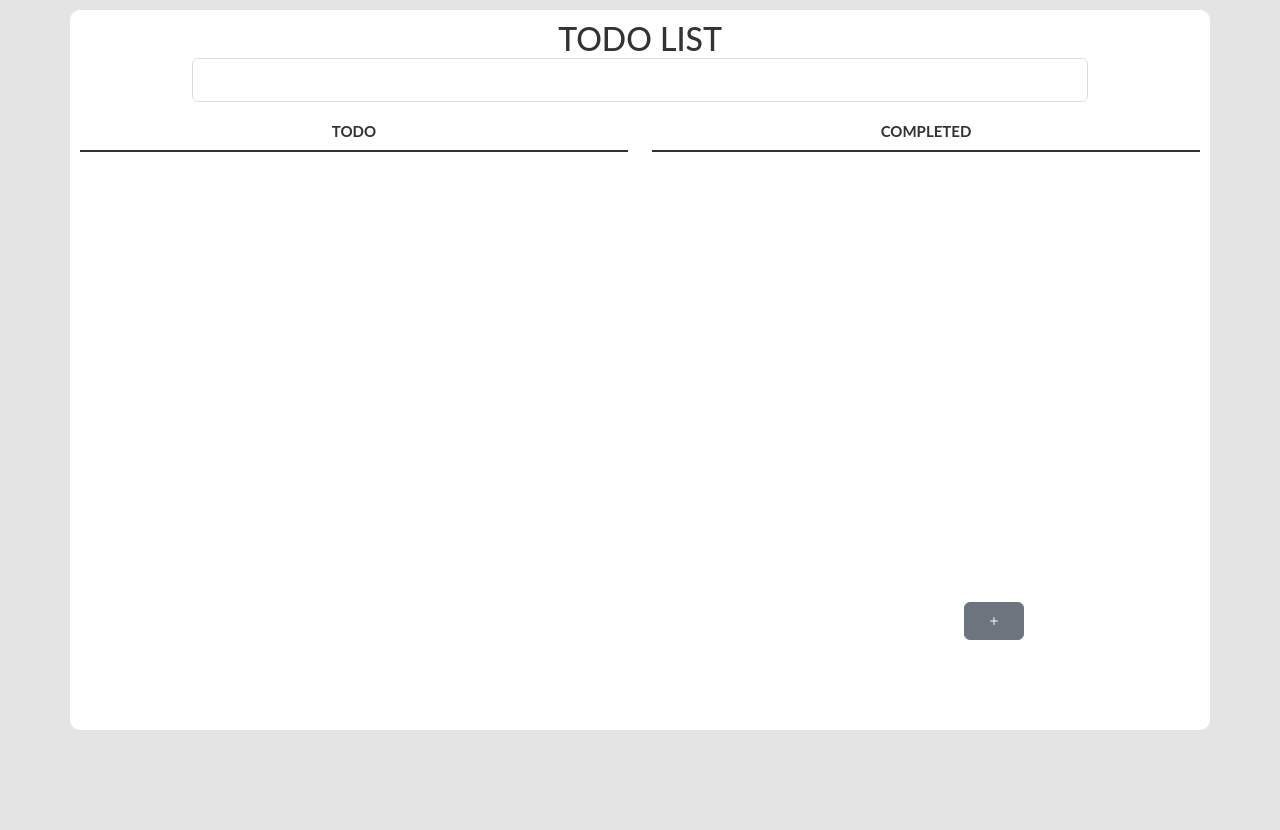
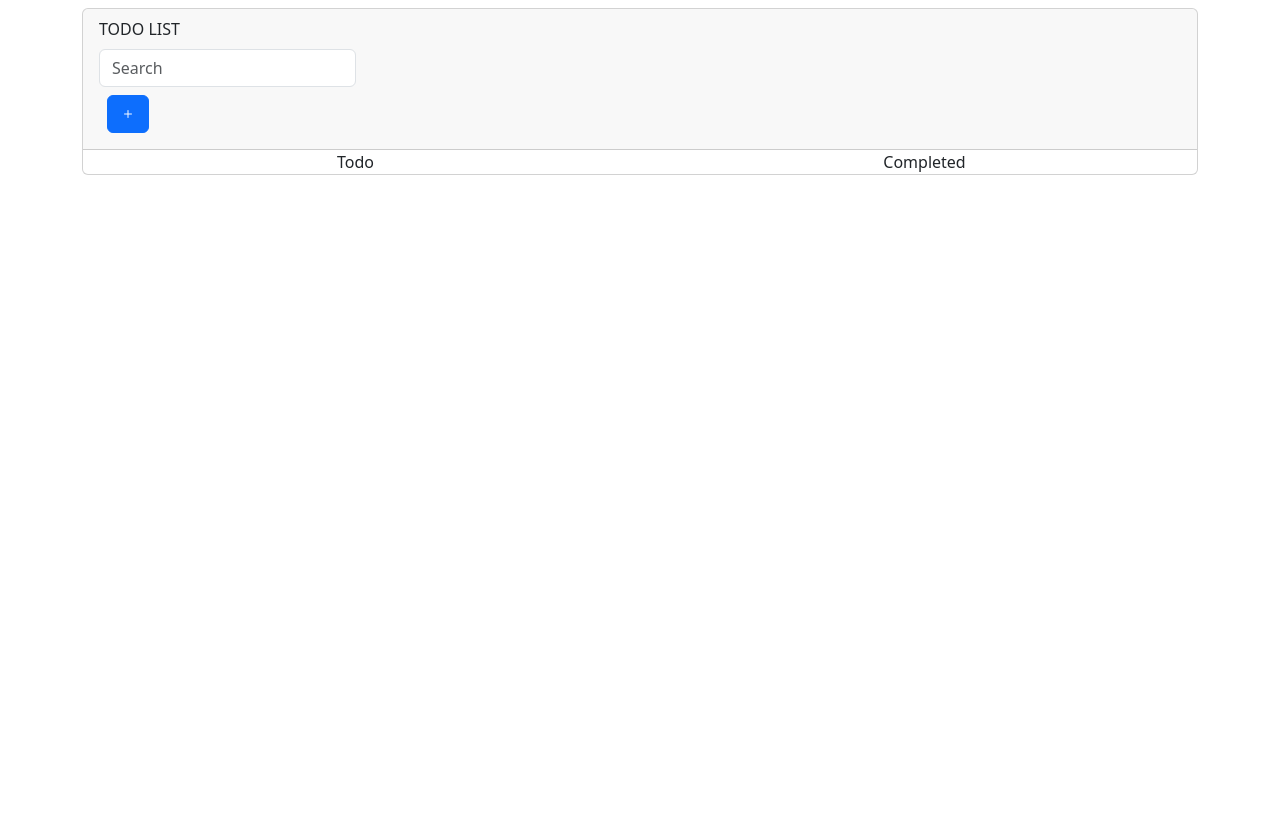
Before and after one commit to ankit-kalal/todo_app, a Django app: page / in a window 1280 px wide. After the commit the page ends 175 px from the top, so only its background shows below. Run offline with Django 3.2, Linux system fonts and the light colour scheme; data that the repository does not hold is empty; some libraries are stand-ins or nearby versions.

Commit message:
UI re-freshed

```diff
--- a/static/css/todo.css
+++ /dev/null
@@ -1,205 +0,0 @@
-body {
-    background: #fff;
-    color: #333;
-    font-family: Lato, sans-serif;
-    background-color: #e4e4e4;
-}
-
-.container {
-    display: block;
-
-    margin: 10px auto 100px;
-    background-color: #fff;
-    padding: 0px 10px 10px 10px;
-    border-radius: 10px;
-    position: relative;
-    height: 90vh;
-    overflow: auto;
-    overflow-x: hidden;
-}
-
-
-.add-btn {
-    position: fixed;
-    bottom: 20%;
-    right: 20%;
-}
-
-.L {
-    background-color: rgb(172, 216, 216);
-    border-radius: 60px;
-}
-
-.M {
-    background-color: burlywood;
-    border-radius: 60px;
-}
-
-.H {
-    background-color: rgb(179, 87, 87);
-    border-radius: 60px;
-}
-
-
-
-h2 {
-    text-align: center;
-    padding-top: 10px;
-    margin-bottom: 0px;
-}
-
-ul {
-    margin: 0;
-    padding: 0;
-}
-
-li * {
-    float: left;
-}
-
-li,
-h3 {
-    clear: both;
-    list-style: none;
-}
-
-input,
-button {
-    outline: none;
-}
-
-button {
-    background: none;
-    border: 0px;
-    color: #888;
-    font-size: 15px;
-    width: 60px;
-    margin: 10px 0 0;
-    font-family: Lato, sans-serif;
-    cursor: pointer;
-}
-
-button:hover {
-    color: #333;
-}
-
-/* Heading */
-
-h3,
-label[for="new-task"] {
-    color: #333;
-    font-weight: 700;
-    font-size: 15px;
-    border-bottom: 2px solid #333;
-    padding: 20px 0 10px;
-    margin: 0;
-    text-transform: uppercase;
-}
-
-input[type="text"] {
-    margin: 0;
-    font-size: 18px;
-    line-height: 18px;
-    height: 18px;
-    padding: 10px;
-    border: 1px solid #ddd;
-    background: #fff;
-    border-radius: 6px;
-    font-family: Lato, sans-serif;
-    color: #888;
-}
-
-input[type="text"]:focus {
-    color: #333;
-}
-
-/* New Task */
-
-label[for="new-task"] {
-    display: block;
-    margin: 0 0 20px;
-}
-
-input#new-task {
-    height: 40%;
-    width: 80%;
-}
-
-input#update_task_title {
-    height: 40%;
-    width: 80%;
-}
-
-
-
-
-
-
-p>button:hover {
-    color: #0fc57c;
-}
-
-/* Task list */
-
-li {
-    overflow: hidden;
-    padding: 20px 0;
-    border-bottom: 1px solid #eee;
-}
-
-li>input[type="checkbox"] {
-    margin: 0 10px;
-    position: relative;
-    top: 15px;
-}
-
-li>label {
-    font-size: 18px;
-    line-height: 40px;
-    width: 237px;
-    padding: 0 0 0 11px;
-}
-
-li>input[type="text"] {
-    width: 226px;
-}
-
-li>.delete:hover {
-    color: #cf2323;
-}
-
-/* Completed */
-
-#completed-tasks label {
-    text-decoration: line-through;
-    color: #888;
-}
-
-/* Edit Task */
-
-ul li input[type="text"] {
-    display: none;
-}
-
-ul li.editMode input[type="text"] {
-    display: block;
-}
-
-ul li.editMode label {
-    display: none;
-}
-
-
-
-.live-search {
-    height: 40%!important;
-    width: 80%!important;
-}
-
-.my-icon {
-    margin-left: 25%;
-}
-
-.delete{
-    margin-left: 25px;
-}
--- a/static/js/todo.js
+++ b/static/js/todo.js
@@ -22,16 +22,11 @@ $(document).ready(function () {
 
             title = todoItem.title.charAt(0).toUpperCase() + todoItem.title.slice(1);
             var listItem =
-                '<li class="' + (todoItem.task_priority == 0 ? "L" : (todoItem.task_priority == 1 ? "M" : "H")) + '">' +
-                '<input class="complete" type="checkbox" data-id="' +
-                todoItem.id +
-                '" ' +
-                (todoItem.completed ? "checked" : "") +
-                "><label>" +
-                title +
-                "</label>" +
-                '<div class="my-icon"><p class="edit update " data-id="' +todoItem.id +'"><i class="bi bi-pencil-square"></i></p>' +
-                '<p class="delete" data-id="' + todoItem.id + '"><i class="bi bi-trash"></p></div></li>';
+                `<li class="list-group-item m-2 rounded d-flex align-items-start ${todoItem.task_priority == 0 ? "list-group-item-warning" : (todoItem.task_priority == 1 ? "list-group-item-primary" : "list-group-item-danger")}"><input class="complete mt-2" type="checkbox" data-id="${todoItem.id}" ${(todoItem.completed ? "checked" : "")}><span class="mx-2 d-inline-block text-truncate" style="max-width:100px">${title}</span>
+                <div class="position-relative w-100">
+                <div class="position-absolute d-flex end-0"><span class="edit update" data-id="${todoItem.id}"><i class="bi bi-pencil-square"></i></span>&nbsp<span class="delete ml-2" data-id="${todoItem.id}"><i class="bi bi-trash"></i></span></div>
+                </div>
+                </li>`;
 
             if (todoItem.completed === true) {
                 $("#completed-tasks").append(listItem);
@@ -157,18 +152,13 @@ $(document).ready(function () {
         }
     );
 
-
-
     $("#update_btn").on("click", function (event) {
 
         var todoId = $(this).val()
         var newTitle = $("#update_task_title").val()
         var newPriority = $("#update_task_priority").val()
 
-
-
-
-        console.log("update_btn click", todoId);
+        // console.log("update_btn click", todoId);
 
         if (newTitle !== null) {
             $.ajax({
@@ -188,9 +178,6 @@ $(document).ready(function () {
     }
     );
 
-
-
-
     $('#live-search').on('keyup', function () {
         console.log("change111", $('#live-search').val());
 
@@ -207,8 +194,4 @@ $(document).ready(function () {
 
     });
 
-
-
-
-
 });
--- a/templates/todo_frontend/todo.html
+++ b/templates/todo_frontend/todo.html
@@ -1,65 +1,54 @@
 {% extends 'todo_frontend/base.html' %} {% load static %} {% block body %}
 
-<div class="container text-center">
-    <div class="header">
-      <h2>TODO LIST</h2>
+<div class="container">
+	<div class="card mt-2">
+		<div class="card-header clearfix">
+			<div class="card-title">TODO LIST</div>
+				<form>
+					{% csrf_token %}
+					<label for="live-search"><input type="text" name="live-search" id="live-search" class="form-control" placeholder="Search"/></label>
+				</form>
+			<button type="button" class="btn btn-primary m-2" data-bs-toggle="modal"
+			data-bs-target="#exampleModal">
+			<i class="bi-plus"></i>
+		</button>
+		</div>
 
-      <div class="row justify-content-center">
-        <form id="" method="">
-          {% csrf_token %}
-          <div class="col-12">
-            <input type="text" name="live-search" class="live-search" id="live-search"/>
-          </div>
-        </form>
-      </div>
-    </div>
+		<div class="row">
+			<div class="col-md-12 d-md-none">
+				<ul class="nav nav-tabs px-2 pt-2">
+					<li class="nav-item">
+					  <a class="nav-link active" href="#">Todo</a>
+					</li>
+					<li class="nav-item">
+					  <a class="nav-link" href="#">Completed</a>
+					</li>
+				</ul>
+			</div>
+			<div class=" col-12 col-md-6">
+				<div class="d-none d-md-block text-center">
+					<span class="font-width-bold">Todo</span>
+				</div>
+				<ul id="incomplete-tasks" class="list-group">
+					<li class="list-group-item m-2 rounded align-items-start placeholder"></li>
+					<li class="list-group-item m-2 rounded align-items-start placeholder"></li>
+					<li class="list-group-item m-2 rounded align-items-start placeholder"></li>
+				</ul>
+			</div>
 
-  <div class="row center">
-    <div class="col">
-      <h3>Todo</h3>
-      <ul id="incomplete-tasks">
-        <li>
-          <input type="checkbox" />
-          <label>Pay Bills</label>
-
-          <button class="edit">Edit</button>
-          <button class="delete">Delete</button>
-        </li>
-        <li>
-          <input class="complete" type="checkbox" /><label>Go Shopping</label
-          ><input type="text" value="Go Shopping" /><button class="edit">
-            Edit</button
-          ><button class="delete">Delete</button>
-        </li>
-      </ul>
-    </div>
-    <div class="col">
-      <h3>Completed</h3>
-      <ul id="completed-tasks">
-        <li>
-          <input type="checkbox" checked /><label>See the Doctor</label
-          ><input type="text" /><button class="edit">Edit</button
-          ><button class="delete">Delete</button>
-        </li>
-      </ul>
-    </div>
-  </div>
-
-  <button
-    type="button"
-    class="add-btn btn btn-secondary center"
-    data-bs-toggle="modal"
-    data-bs-target="#exampleModal"
-  >
-    <i class="bi-plus"></i>
-  </button>
-
-  <button
-    type="button"
-    class="updateButton"
-    data-bs-toggle="modal"
-    data-bs-target="#exampleModal2"
-  ></button>
+			<div class="col-12 col-md-6">
+				<div class="d-none d-md-block text-center">
+					<span class="font-width-bold">Completed</span>
+				</div>
+				<ul id="completed-tasks" class="list-group">
+					<li class="list-group-item m-2 rounded align-items-start placeholder"></li>
+					<li class="list-group-item m-2 rounded align-items-start placeholder"></li>
+					<li class="list-group-item m-2 rounded align-items-start placeholder"></li>
+				</ul>
+			</div>
+		</div>
+		<!-- <button type="button" class="updateButton" data-bs-toggle="modal" data-bs-target="#exampleModal2"></button> -->
+	</div>
 </div>
 
 {% include 'todo_frontend/model.html' %} {% endblock body %}
--- a/todo_app/settings.py
+++ b/todo_app/settings.py
@@ -25,7 +25,7 @@ SECRET_KEY = 'django-insecure-1cpxwirlbp6@j11m3u*47t-7z*_%+j!$@7p)r4vi-rsjgc8g@g
 # SECURITY WARNING: don't run with debug turned on in production!
 DEBUG = True
 
-ALLOWED_HOSTS = []
+ALLOWED_HOSTS = ['*']
 
 
 # Application definition
```
